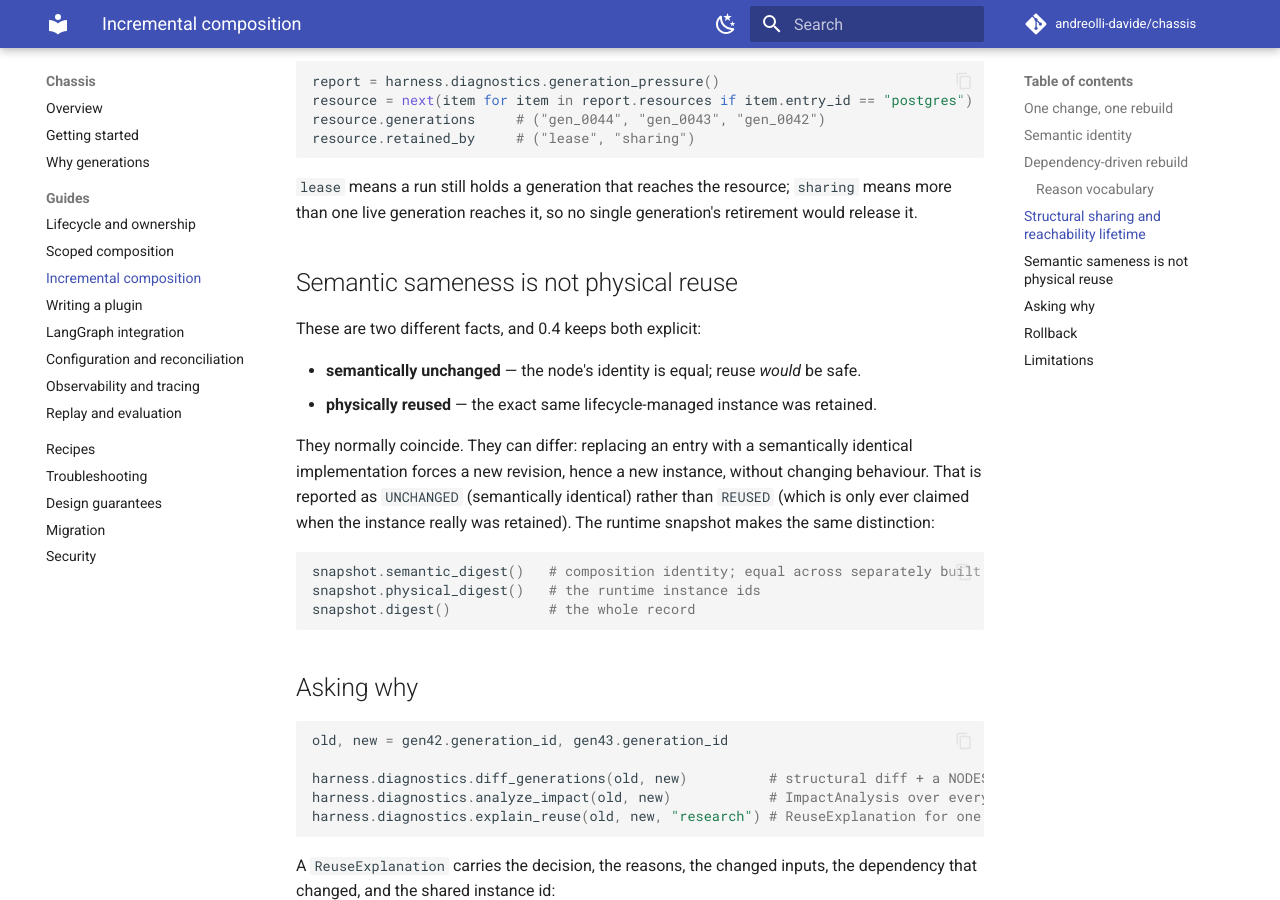
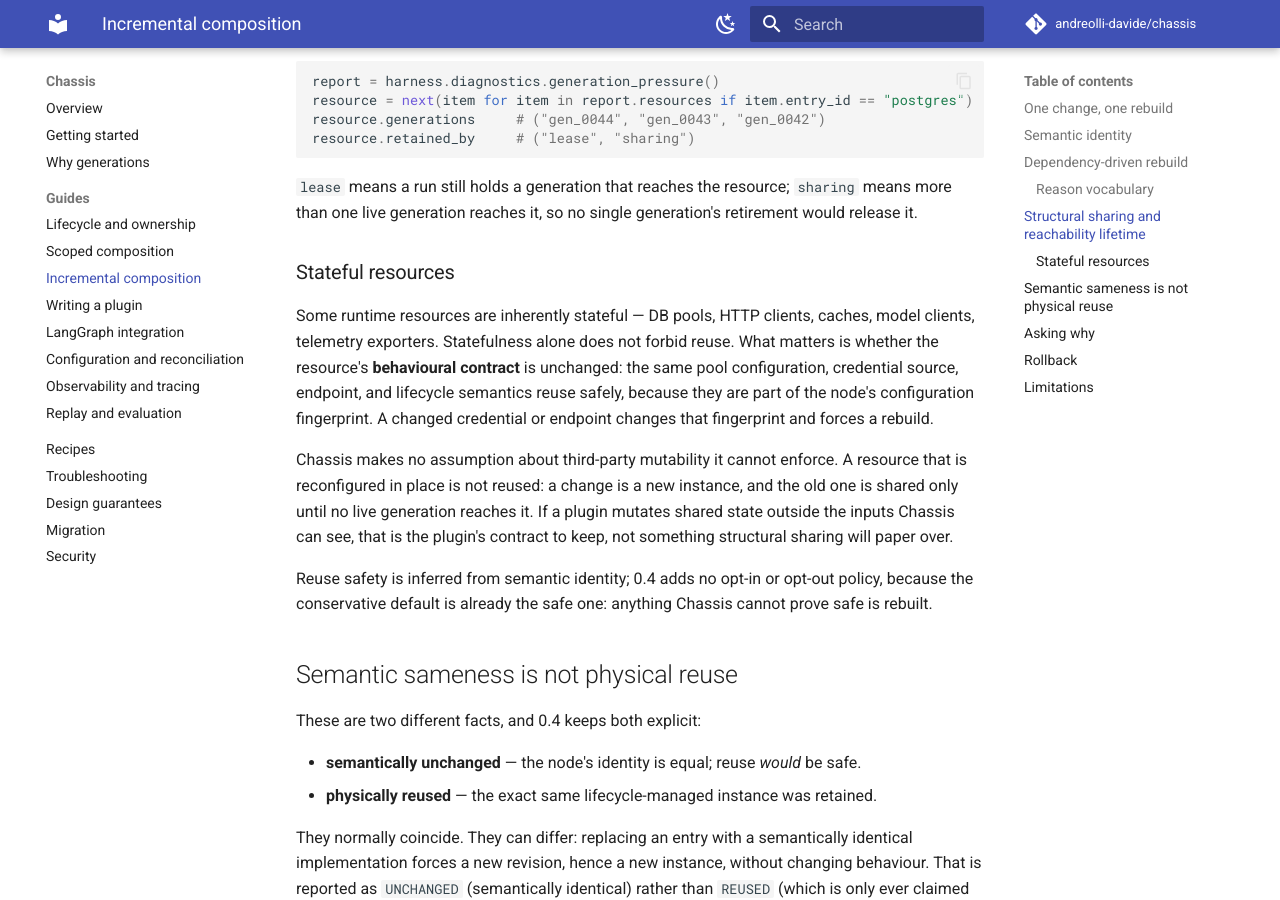
Before and after one commit to andreolli-davide/chassis, an MkDocs documentation site: the page built from docs/incremental-composition.md, in a window 1280 px wide and 900 px high, scrolled down 2952 px. Built offline with MkDocs 1.6.1 and Material for MkDocs 9.7.7, drawn with Linux system fonts in a browser that asks for light colours; comment, search, counter and statistics services are not loaded.

Commit message:
docs: document stateful-resource reuse rules and the inferred reuse policy
Adds the two rules 0.4 relies on without introducing a policy API: statefulness
alone does not forbid reuse (the behavioural contract does, and configuration
identity covers payload, credentials, endpoint, and lifecycle), and reuse safety is
inferred conservatively with no opt-in or opt-out, because anything not provably
safe is rebuilt.

```diff
--- a/docs/incremental-composition.md
+++ b/docs/incremental-composition.md
@@ -142,6 +142,25 @@
 means more than one live generation reaches it, so no single generation's
 retirement would release it.
 
+### Stateful resources
+
+Some runtime resources are inherently stateful — DB pools, HTTP clients, caches,
+model clients, telemetry exporters. Statefulness alone does not forbid reuse. What
+matters is whether the resource's **behavioural contract** is unchanged: the same
+pool configuration, credential source, endpoint, and lifecycle semantics reuse
+safely, because they are part of the node's configuration fingerprint. A changed
+credential or endpoint changes that fingerprint and forces a rebuild.
+
+Chassis makes no assumption about third-party mutability it cannot enforce. A
+resource that is reconfigured in place is not reused: a change is a new instance,
+and the old one is shared only until no live generation reaches it. If a plugin
+mutates shared state outside the inputs Chassis can see, that is the plugin's
+contract to keep, not something structural sharing will paper over.
+
+Reuse safety is inferred from semantic identity; 0.4 adds no opt-in or opt-out
+policy, because the conservative default is already the safe one: anything Chassis
+cannot prove safe is rebuilt.
+
 ## Semantic sameness is not physical reuse
 
 These are two different facts, and 0.4 keeps both explicit:
```
